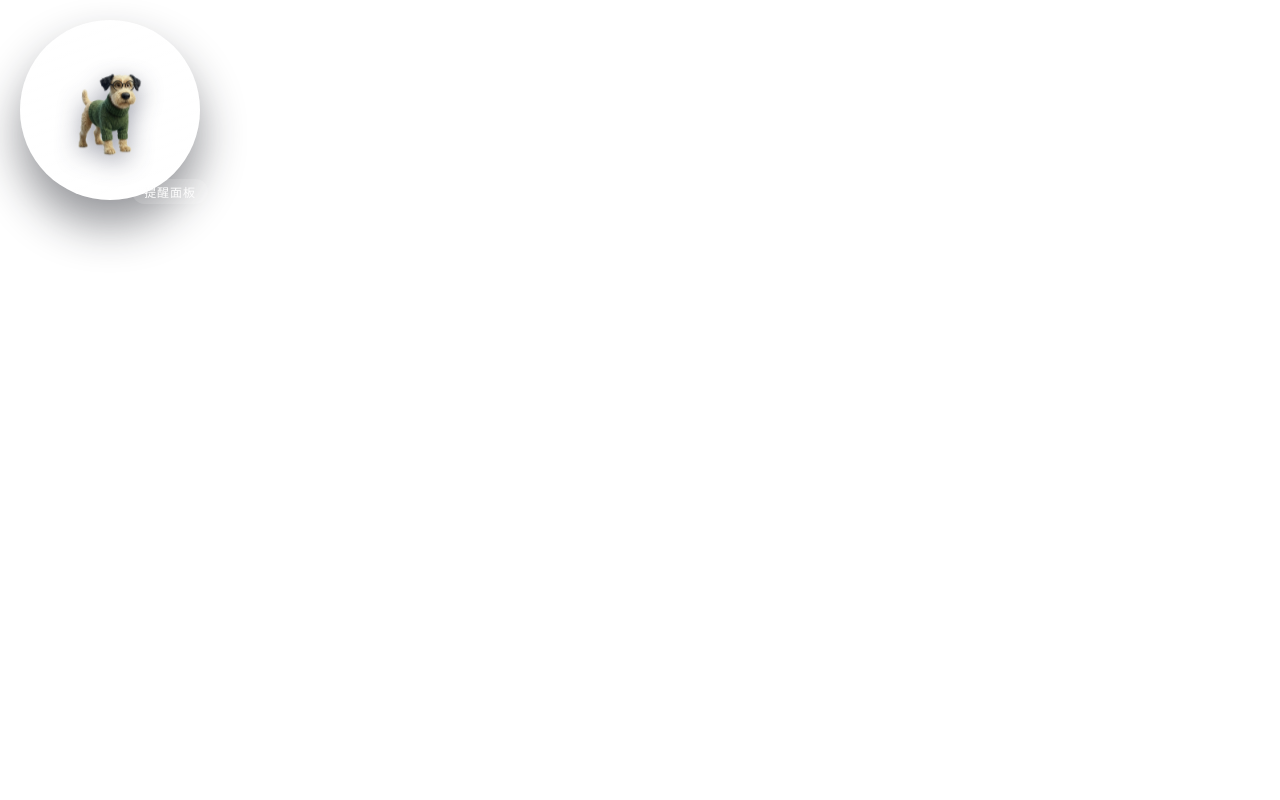
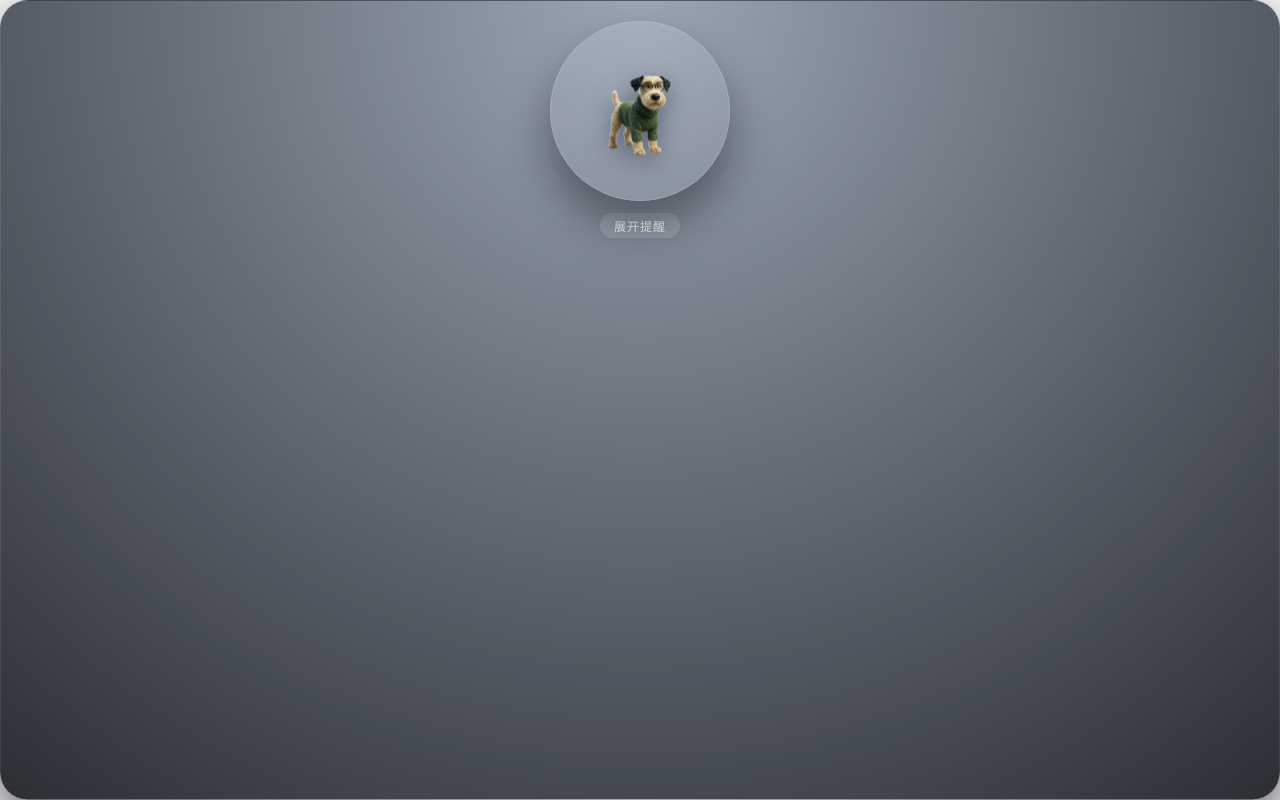
Before and after one commit to LiShouHai/YuLing-deskPet, a Vue app: page / in a window 1280 px wide. Built offline with nearby package versions, Linux system fonts and the light colour scheme.

Commit message:
style: 优化提醒面板布局

```diff
--- a/src/App.vue
+++ b/src/App.vue
@@ -335,8 +335,8 @@ watch(
 </script>
 
 <template>
-  <!-- 根容器：仅展示宠物本体 -->
   <div class="pet-shell">
+    <div class="pet-stage">
       <div
         class="pet-avatar"
         :class="[`state-${motionState}`, { dragging: petStore.dragging }]"
@@ -346,7 +346,6 @@ watch(
         @pointerdown="beginDrag"
         @click="handleAvatarClick"
       >
-      <!-- 角色主体：优先展示帧动画，若无素材则回退到几何拼贴 -->
         <div class="pet-body" :class="{ 'has-frame': Boolean(currentFrameSrc) }">
           <img
             v-if="currentFrameSrc"
@@ -366,30 +365,56 @@ watch(
         </div>
         <div v-if="petStore.reminderActive" class="reminder-pulse" />
       </div>
+      <div v-if="reminderStore.lastFired" class="reminder-toast">
+        <p class="toast-label">最新提醒</p>
+        <p class="toast-title">{{ reminderStore.lastFired.title }}</p>
+        <small>{{ reminderStore.lastFired.message || "保持好状态～" }}</small>
+      </div>
+      <button class="pill-button" type="button" @click="toggleReminderPanel">
+        {{ showReminderPanel ? "收起提醒" : "展开提醒" }}
+      </button>
+    </div>
 
-    <button class="reminder-toggle" type="button" @click.stop="toggleReminderPanel">
-      {{ showReminderPanel ? "收起提醒" : "提醒面板" }}
+    <Transition name="sheet">
+      <section v-show="showReminderPanel" class="reminder-panel">
+        <header class="panel-header">
+          <div>
+            <p class="panel-label">提醒计划</p>
+            <h2>{{ reminderStore.items.length || "0" }} 项任务</h2>
+          </div>
+          <button class="icon-btn" type="button" @click="toggleReminderPanel" aria-label="收起">
+            ✕
           </button>
-
-    <section v-if="showReminderPanel" class="reminder-panel">
+        </header>
         <form class="reminder-form" @submit.prevent="handleReminderSubmit">
+          <label class="field">
+            <span>提醒标题</span>
             <input
               v-model="reminderStore.composer.title"
               type="text"
-          placeholder="提醒标题"
+              placeholder="如：喝水、伸展"
               required
             />
+          </label>
+          <label class="field">
+            <span>备注（可选）</span>
             <textarea
               v-model="reminderStore.composer.message"
               rows="2"
-          placeholder="备注（可选）"
+              placeholder="补充提示语"
             />
+          </label>
+          <label class="field">
+            <span>提醒时间</span>
             <input
               v-model="reminderStore.composer.remindAt"
               type="datetime-local"
               required
             />
-        <button type="submit" :disabled="reminderStore.submitting">保存提醒</button>
+          </label>
+          <button class="primary-btn" type="submit" :disabled="reminderStore.submitting">
+            {{ reminderStore.submitting ? "保存中…" : "保存提醒" }}
+          </button>
           <p v-if="reminderError" class="reminder-error">{{ reminderError }}</p>
         </form>
         <ul class="reminder-list">
@@ -401,28 +426,43 @@ watch(
             </div>
             <div class="reminder-actions">
               <button type="button" @click="handleComplete(item.id)">完成</button>
-            <button type="button" @click="handleSnooze(item.id)">+5分钟</button>
+              <button type="button" @click="handleSnooze(item.id)">延后5分</button>
               <button type="button" @click="handleDelete(item.id)">删除</button>
             </div>
           </li>
-        <li v-if="!reminderStore.items.length" class="placeholder">暂无提醒</li>
+          <li v-if="!reminderStore.items.length" class="placeholder">暂无提醒，来创建一条吧。</li>
         </ul>
       </section>
+    </Transition>
   </div>
 </template>
 
 <style scoped>
 .pet-shell {
   position: relative;
-  width: 220px;
-  height: 220px;
-  padding: 20px;
+  width: 100%;
+  height: 100%;
+  min-width: 300px;
+  min-height: 360px;
+  padding: 20px 20px 16px;
   box-sizing: border-box;
   user-select: none;
   display: flex;
+  flex-direction: column;
+  gap: 18px;
+  background: radial-gradient(circle at top, rgba(34, 57, 91, 0.45), rgba(6, 10, 16, 0.85));
+  border-radius: 28px;
+  border: 1px solid rgba(255, 255, 255, 0.08);
+  box-shadow: 0 20px 60px rgba(5, 6, 11, 0.75);
+  backdrop-filter: blur(18px);
+}
+
+.pet-stage {
+  position: relative;
+  display: flex;
+  flex-direction: column;
   align-items: center;
-  justify-content: center;
-  background: transparent;
+  gap: 12px;
 }
 
 .pet-avatar {
@@ -465,15 +505,57 @@ watch(
   pointer-events: none;
   user-select: none;
   filter: drop-shadow(0 8px 12px rgba(29, 34, 58, 0.45));
+  margin: 0 auto;
 }
 
-.reminder-toggle {
-  position: absolute;
-  right: 12px;
-  bottom: 16px;
+.reminder-panel {
+  flex: 1;
+  width: 100%;
+  padding: 16px;
+  border-radius: 20px;
+  background: rgba(12, 18, 28, 0.85);
+  border: 1px solid rgba(255, 255, 255, 0.05);
+  box-shadow: inset 0 0 0 1px rgba(255, 255, 255, 0.02);
+  color: #fdfdfd;
+  backdrop-filter: blur(20px);
+  display: flex;
+  flex-direction: column;
+  gap: 12px;
+}
+
+.panel-header {
+  display: flex;
+  justify-content: space-between;
+  align-items: flex-start;
+}
+
+.panel-label {
+  font-size: 12px;
+  text-transform: uppercase;
+  letter-spacing: 0.2em;
+  opacity: 0.6;
+}
+
+.panel-header h2 {
+  margin: 4px 0 0;
+  font-size: 24px;
+  font-weight: 600;
+}
+
+.icon-btn {
+  border: none;
+  width: 28px;
+  height: 28px;
+  border-radius: 999px;
+  background: rgba(255, 255, 255, 0.08);
+  color: inherit;
+  cursor: pointer;
+}
+
+.pill-button {
   border: none;
   border-radius: 999px;
-  padding: 4px 12px;
+  padding: 4px 14px;
   font-size: 12px;
   letter-spacing: 0.08em;
   background: rgba(255, 255, 255, 0.15);
@@ -482,23 +564,8 @@ watch(
   transition: background 0.2s ease;
 }
 
-.reminder-toggle:hover {
-  background: rgba(255, 255, 255, 0.3);
-}
-
-.reminder-panel {
-  position: absolute;
-  top: 210px;
-  right: 0;
-  width: 240px;
-  padding: 14px;
-  border-radius: 16px;
-  background: rgba(10, 10, 15, 0.78);
-  border: 1px solid rgba(255, 255, 255, 0.08);
-  box-shadow: 0 15px 35px rgba(0, 0, 0, 0.35);
-  color: #fdfdfd;
-  backdrop-filter: blur(18px);
-  z-index: 2;
+.pill-button:hover {
+  background: rgba(255, 255, 255, 0.25);
 }
 
 .reminder-form {
@@ -508,8 +575,16 @@ watch(
   margin-bottom: 10px;
 }
 
-.reminder-form input,
-.reminder-form textarea {
+.field {
+  display: flex;
+  flex-direction: column;
+  gap: 4px;
+  font-size: 12px;
+  color: rgba(255, 255, 255, 0.75);
+}
+
+.field input,
+.field textarea {
   width: 100%;
   border-radius: 10px;
   border: 1px solid rgba(255, 255, 255, 0.15);
@@ -519,13 +594,13 @@ watch(
   font-size: 12px;
 }
 
-.reminder-form button {
+.primary-btn {
   align-self: flex-end;
   border: none;
   border-radius: 999px;
   padding: 4px 10px;
-  background: rgba(45, 229, 189, 0.8);
-  color: #081316;
+  background: linear-gradient(120deg, #f97316, #fbbf24);
+  color: #0b0d11;
   font-size: 12px;
   cursor: pointer;
 }
@@ -542,7 +617,7 @@ watch(
   display: flex;
   flex-direction: column;
   gap: 8px;
-  max-height: 200px;
+  flex: 1;
   overflow-y: auto;
   }
 
@@ -652,3 +727,36 @@ watch(
   }
 }
 </style>
+.pet-shell .sheet-enter-active,
+.pet-shell .sheet-leave-active {
+  transition: opacity 0.25s ease, transform 0.25s ease;
+}
+
+.pet-shell .sheet-enter-from,
+.pet-shell .sheet-leave-to {
+  opacity: 0;
+  transform: translateY(8px);
+}
+
+.reminder-toast {
+  width: 100%;
+  padding: 12px;
+  border-radius: 16px;
+  background: rgba(23, 32, 44, 0.8);
+  border: 1px solid rgba(255, 255, 255, 0.05);
+  text-align: center;
+}
+
+.toast-label {
+  font-size: 11px;
+  letter-spacing: 0.2em;
+  text-transform: uppercase;
+  opacity: 0.6;
+  margin-bottom: 4px;
+}
+
+.toast-title {
+  font-size: 14px;
+  font-weight: 600;
+  margin-bottom: 2px;
+}
```
Lines whose indentation alone changed are shown as unchanged.
